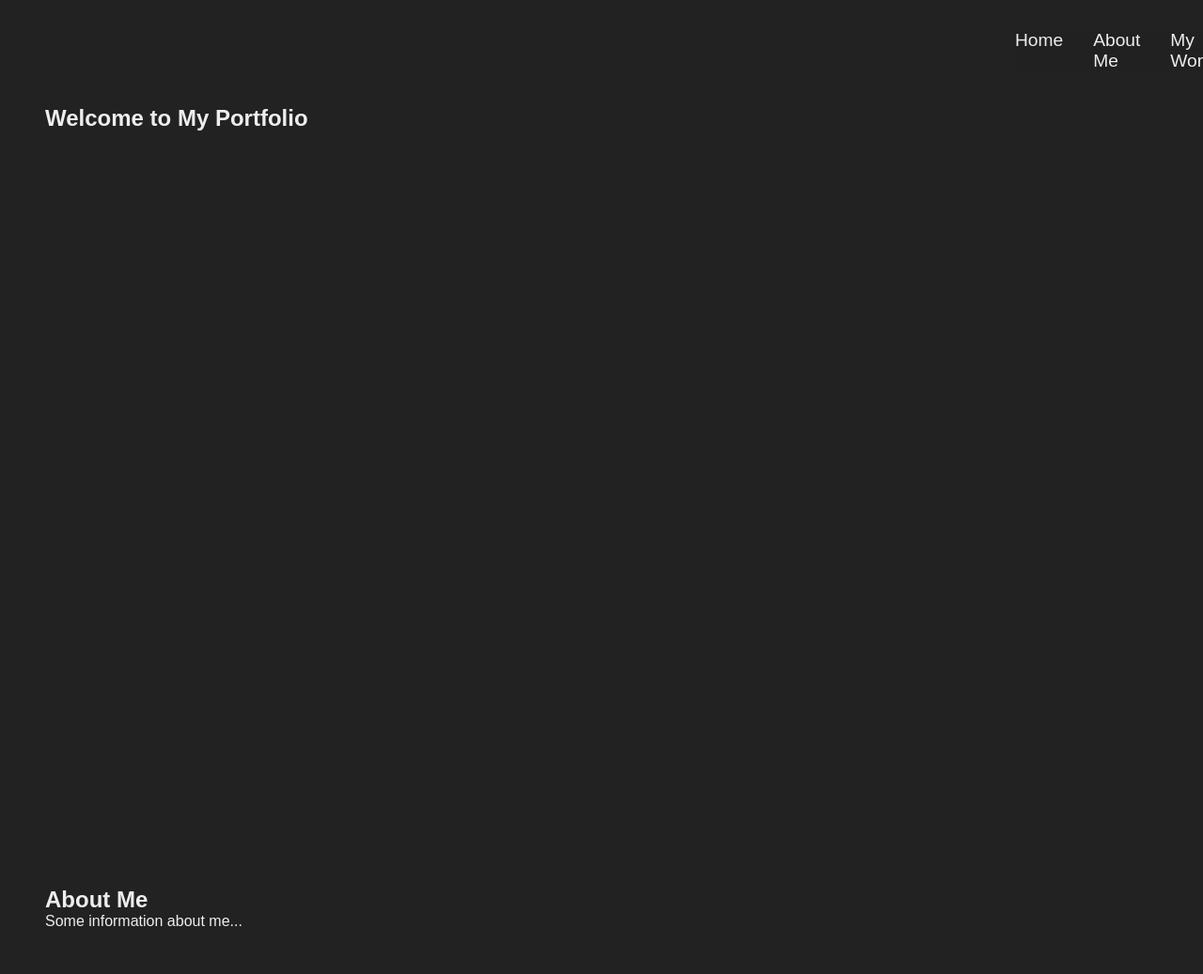
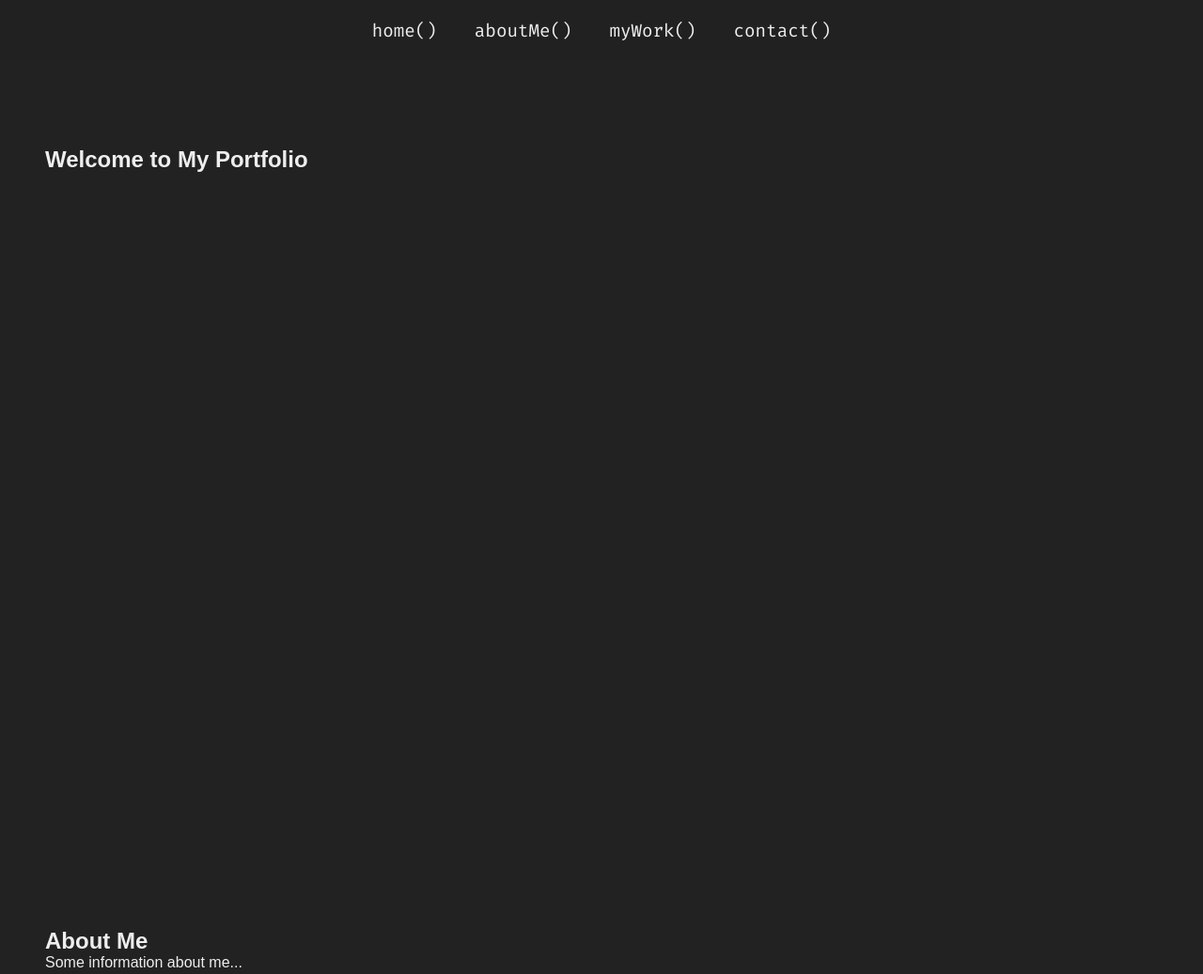
Before and after one commit to Isaachpeterson/website, a plain HTML site: page index.html in a window 1280 px wide. Shown: the top 1037 px of the page at 94% size. Drawn offline with Linux system fonts and the light colour scheme.

Commit message:
Added a navigation menu.

```diff
--- a/css/styles.css
+++ b/css/styles.css
@@ -17,49 +17,32 @@ header {
     width: 100%;
     padding: 1rem;
     display: flex;
-    justify-content: space-between;
-    /* Align the menu toggle button to the right */
+    justify-content: center;
     background-color: rgba(34, 34, 34, 0.95);
     z-index: 1000;
-}
-
-#menu-toggle {
-    display: flex;
-    flex-direction: column;
-    justify-content: space-around;
-    height: 24px;
-    width: 24px;
-    padding: 16px;
-    cursor: pointer;
-    border: none;
-    background-color: transparent;
-}
-
-#menu-toggle span,
-#menu-toggle::before,
-#menu-toggle::after {
-    content: "";
-    display: block;
-    width: 100%;
-    height: 3px;
-    background-color: #eee;
 }
 
 nav ul {
     list-style-type: none;
     display: flex;
-    flex-direction: column;
-    gap: 1rem;
+    gap: 2rem;
 }
 
 nav a {
     color: #eee;
     text-decoration: none;
     font-size: 1.2rem;
+    font-family: 'Fira Code', monospace;
+    padding: 4px;
+    border-radius: 4px;
+    transition: background-color 0.3s, transform 0.3s;
+    display: inline-block;
 }
 
 nav a:hover {
     color: #00a0ff;
+    background-color: rgba(255, 255, 255, 0.1);
+    transform: scale(1.1);
 }
 
 main {
@@ -72,6 +55,15 @@ section {
     padding: 2rem;
 }
 
+.section-heading::before {
+    content: "";
+    display: block;
+    height: 64px;
+    margin-top: -20px;
+    visibility: hidden;
+    pointer-events: none;
+}
+
 html {
     scroll-behavior: smooth;
 }
@@ -80,41 +72,31 @@ section:not(:last-child) {
     margin-bottom: 2rem;
 }
 
-@media (min-width: 768px) {
-    #menu-toggle {
-        display: none;
-    }
-    header {
-        height: auto;
-        background-color: transparent;
-        justify-content: flex-end;
-    }
-    nav {
-        display: flex;
-    }
-    nav ul {
-        flex-direction: row;
-        gap: 2rem;
+#scroll-hint {
+    background-color: rgba(34, 34, 34, 0.8);
+    color: #eee;
+    position: fixed;
+    bottom: 16px;
+    left: 50%;
+    transform: translateX(-50%);
+    padding: 8px 16px;
+    border-radius: 4px;
+    text-align: center;
+    display: none;
+}
+
+#scroll-hint p {
+    margin: 0;
+}
+
+@media (max-width: 767px) {
+    #scroll-hint {
+        display: block;
     }
 }
 
-
-/* Add transition for smooth menu appearance */
-
-nav {
-    position: absolute;
-    top: 100%;
-    right: 0;
-    /* Align the menu to the right */
-    background-color: rgba(34, 34, 34, 0.95);
-    width: 200px;
-    /* Set the width of the menu */
-    overflow: hidden;
-    transition: max-height 0.3s ease-in-out;
-    max-height: 0;
+@media (max-width: 767px) {
+    header {
+        display: none;
+    }
 }
-
-nav.show {
-    max-height: 200px;
-    /* Adjust this value according to the number of menu items */
-}
--- a/index.html
+++ b/index.html
@@ -5,41 +5,50 @@
     <meta charset="UTF-8">
     <meta name="viewport" content="width=device-width, initial-scale=1.0">
     <link rel="stylesheet" href="css/styles.css">
-    <script defer src="js/scripts.js"></script>
+    <link rel="preconnect" href="https://fonts.gstatic.com">
+    <link href="https://fonts.googleapis.com/css2?family=Fira+Code:wght@400;500&display=swap" rel="stylesheet">
+    <script src="scripts.js"></script>
     <title>Portfolio</title>
 </head>
 
 <body>
     <header>
-        <button id="menu-toggle" onclick="toggleMenu()">
-            <span></span>
-        </button>
         <nav id="navigation">
             <ul>
-                <li><a href="#home" onclick="toggleMenu()">Home</a></li>
-                <li><a href="#about" onclick="toggleMenu()">About Me</a></li>
-                <li><a href="#work" onclick="toggleMenu()">My Work</a></li>
-                <li><a href="#contact" onclick="toggleMenu()">Contact</a></li>
+                <li><a href="#home">home()</a></li>
+                <li><a href="#about">aboutMe()</a></li>
+                <li><a href="#work">myWork()</a></li>
+                <li><a href="#contact">contact()</a></li>
             </ul>
         </nav>
     </header>
     <main>
         <section id="home">
-            <h1>Welcome to My Portfolio</h1>
+            <div class="section-heading">
+                <h1>Welcome to My Portfolio</h1>
+            </div>
         </section>
         <section id="about">
-            <h2>About Me</h2>
+            <div class="section-heading">
+                <h2>About Me</h2>
+            </div>
             <p>Some information about me...</p>
         </section>
         <section id="work">
-            <h2>My Work</h2>
+            <div class="section-heading">
+                <h2>My Work</h2>
+            </div>
             <p>Some information about my work...</p>
         </section>
         <section id="contact">
-            <h2>Contact</h2>
+            <div class="section-heading">
+                <h2>Contact</h2>
+            </div>
             <p>Some contact information...</p>
         </section>
+
     </main>
+
 </body>
 
 </html>
--- a/js/scripts.js
+++ /dev/null
@@ -1,13 +0,0 @@
-function toggleMenu() {
-    const nav = document.getElementById('navigation');
-    nav.classList.toggle('show');
-}
-
-// Close the menu when the mouse leaves the navigation area
-const nav = document.getElementById('navigation');
-nav.addEventListener('mouseleave', () => {
-    nav.classList.remove('show');
-});
-
-// Run the function to initialize the menu state
-toggleMenu();
```
